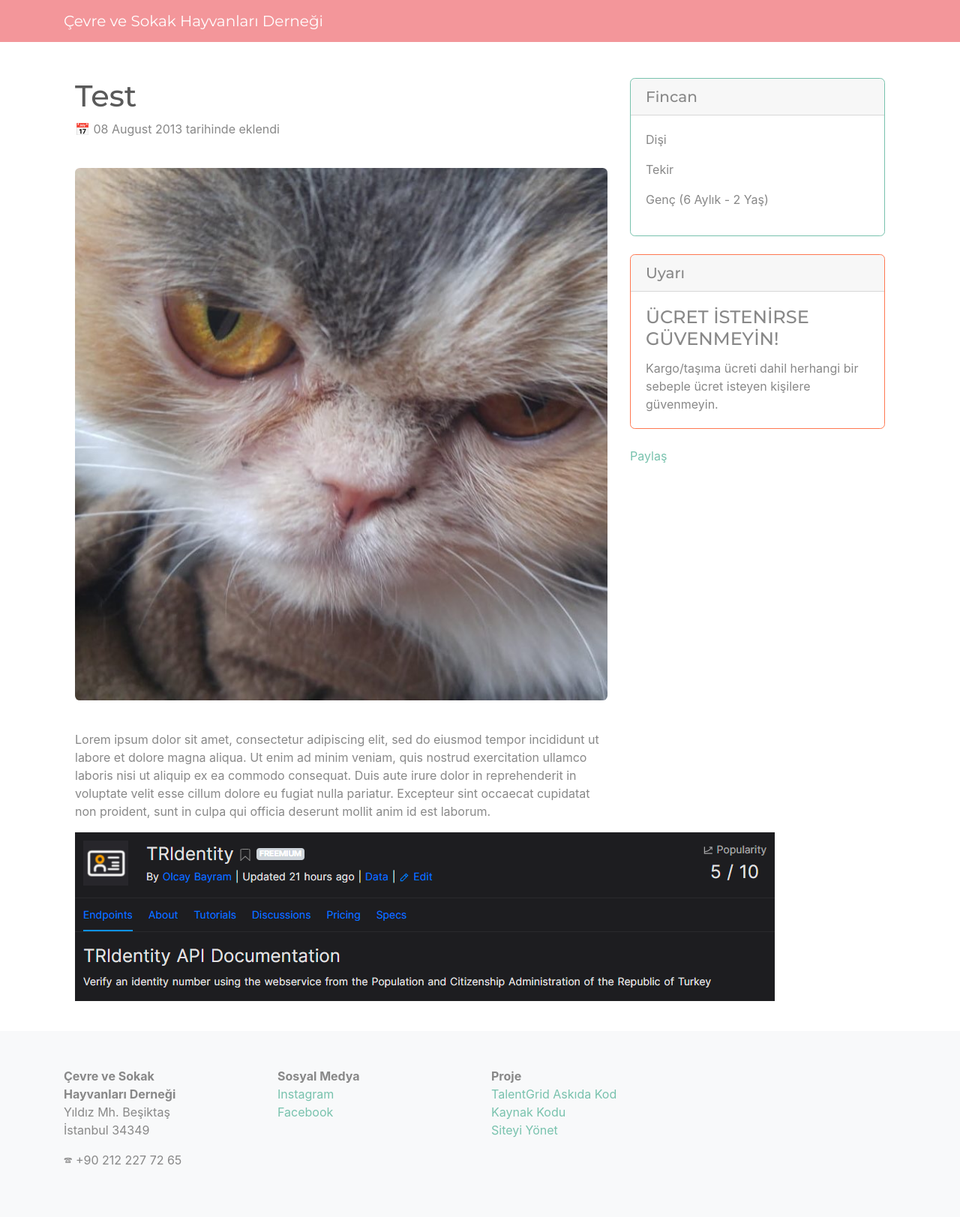
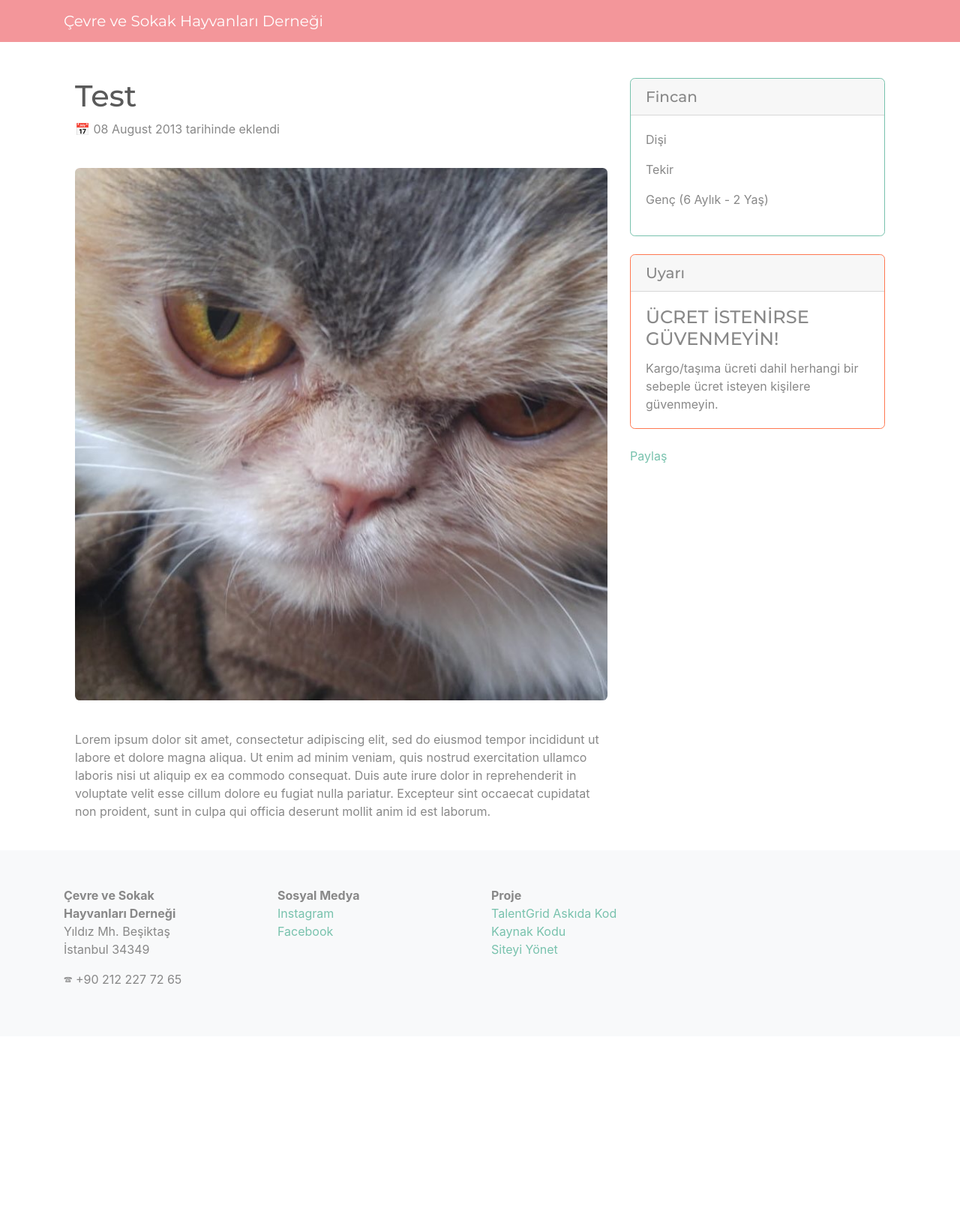
Before and after one commit to Askida-Kod/petibor, a Jekyll site: the page built from _posts/2013-08-08-ilk.md, in a window 1280 px wide. Shown: the whole page at 75% size. Built offline with Jekyll 4.4.1, drawn with Linux system fonts in a browser that asks for light colours; nearby versions of some CDN libraries; after the commit the page ends 1382 px from its top, so only the background shows below that.

Commit message:
Update 2013-08-08-ilk.md

```diff
--- a/_posts/2013-08-08-ilk.md
+++ b/_posts/2013-08-08-ilk.md
@@ -11,5 +11,3 @@ published: true
 image: /images/58766169_2029858883778964_6606114813162553344_n.jpg
 ---
 Lorem ipsum dolor sit amet, consectetur adipiscing elit, sed do eiusmod tempor incididunt ut labore et dolore magna aliqua. Ut enim ad minim veniam, quis nostrud exercitation ullamco laboris nisi ut aliquip ex ea commodo consequat. Duis aute irure dolor in reprehenderit in voluptate velit esse cillum dolore eu fugiat nulla pariatur. Excepteur sint occaecat cupidatat non proident, sunt in culpa qui officia deserunt mollit anim id est laborum.
-
-![tridentity.png]({{site.baseurl}}/images/tridentity.png)
```
